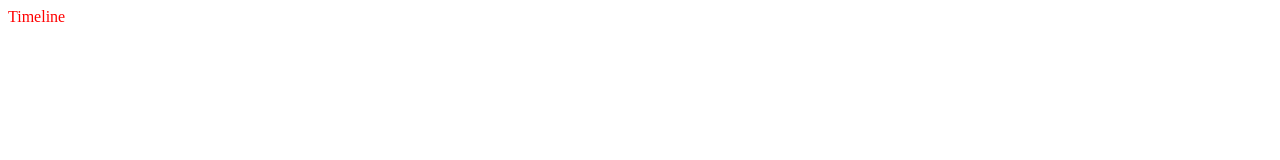
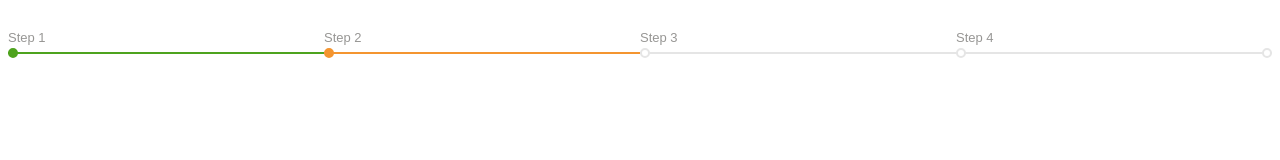
Before and after one commit to Cappucinka/timelineTest, a website: page index.html in a window 1280 px wide. Drawn offline with nearby package versions, Linux system fonts and the light colour scheme; files that its build step writes are made by us from their sources.

Commit message:
Add first timeline

```diff
--- a/css/style.scss
+++ b/css/style.scss
@@ -1,3 +1,79 @@
+$color-sucсess: #4ea31e;
+$color-process: #f49530;
+$color-empty: #e5e5e5;
+
 .timeline {
-  color: red;
+  $block: &;
+
+  $steps: 4;
+  $step-width: (100% / $steps);
+
+  $step-point-radius: 5px;
+  $step-line-height: 2px;
+  $step-label-height: 15px;
+  $step-label-offset: 7px;
+
+  width: 100%;
+  margin: 30px 0 0;
+  padding: ($step-label-height + $step-label-offset) 0;
+  position: relative;
+  font-size: 0;
+  line-height: 0;
+  white-space: nowrap;
+  overflow: hidden;
+
+  &__step {
+    display: inline-block;
+    position: relative;
+    list-style-type: none;
+    width: $step-width;
+    height: $step-line-height;
+    background-color: $color-empty;
+
+    &:before,
+    &:last-child:after {
+      content: '';
+      display: block;
+      position: absolute;
+      top: -$step-point-radius + ($step-line-height / 2);
+      width: $step-point-radius * 2;
+      height: $step-point-radius * 2;
+      box-sizing: border-box;
+      border: 2px solid $color-empty;
+      border-radius: 50%;
+      background: #fff;
+    }
+
+    &:last-child:after {
+      right: 0;
+    }
+  }
+
+  &__step_status_success {
+    background-color: $color-sucсess;
+
+    &:before {
+      border-color: $color-sucсess;
+      background-color: $color-sucсess;
+    }
+  }
+
+  &__step_status_process {
+    background-color: $color-process;
+
+    &:before {
+      border-color: $color-process;
+      background-color: $color-process;
+    }
+  }
+
+  &__step-label {
+    display: block;
+    position: absolute;
+    top: -($step-label-height + $step-label-offset);
+    font-size: 13px;
+    line-height: $step-label-height;
+    font-family: Arial, Helvetica, sans-serif;
+    color: #979694;
+  }
 }
--- a/index.html
+++ b/index.html
@@ -7,8 +7,19 @@
   <title>Timeline</title>
 </head>
 <body>
-  <div class="timeline">
-    Timeline
-  </div>
+  <ul class="timeline">
+    <li class="timeline__step timeline__step_status_success">
+      <span class="timeline__step-label">Step 1</span>
+    </li>
+    <li class="timeline__step timeline__step_status_process">
+      <span class="timeline__step-label">Step 2</span>
+    </li>
+    <li class="timeline__step">
+      <span class="timeline__step-label">Step 3</span>
+    </li>
+    <li class="timeline__step">
+      <span class="timeline__step-label">Step 4</span>
+    </li>
+  </ul>
 </body>
 </html>
```
